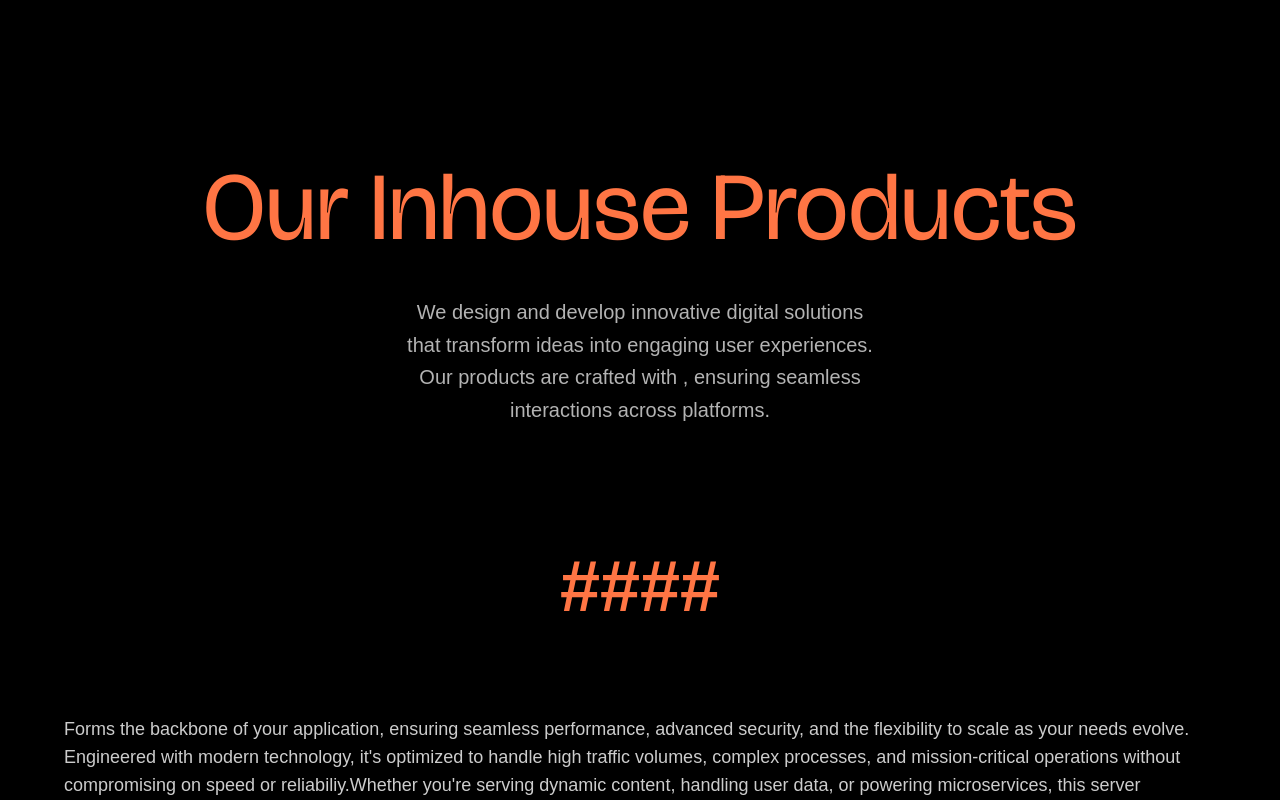
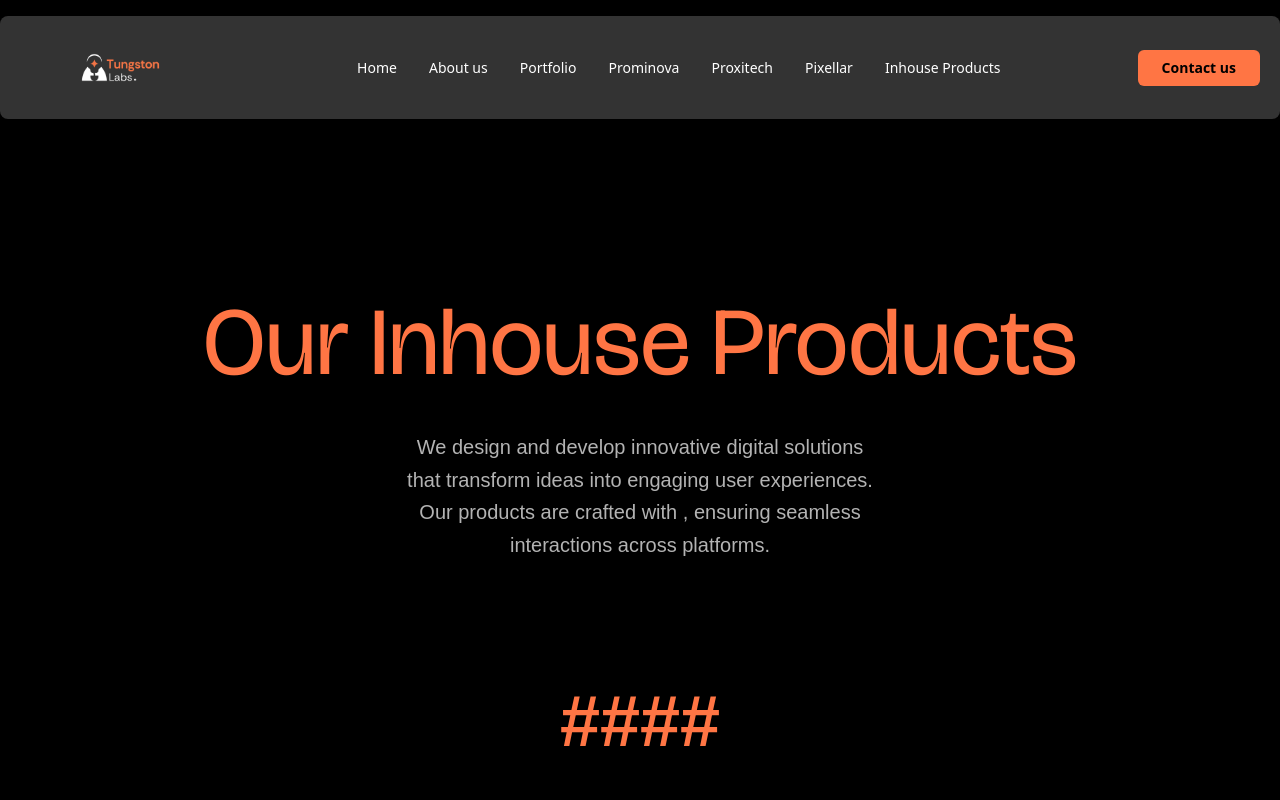
Before and after one commit to Ajay-tungston/TLS, a React (Vite) app: page /inhouse-products in a window 1280 px wide. Shown: the top 800 px of the page. Built offline with nearby package versions, Linux system fonts and the light colour scheme; a web font is replaced by a local one.

Commit message:
merged all codes

```diff
--- a/src/components/Navbar.jsx
+++ b/src/components/Navbar.jsx
@@ -70,7 +70,7 @@
   { name: 'Prominova', path: '/prominova' },
   { name: 'Proxitech', path: '/proxitech' },
   { name: 'Pixellar', path: '/pixellar' },
-  { name: 'Inhouse Products', path: '/products' },
+  { name: 'Inhouse Products', path: '/inhouse-products' },
 ];
 
 const Navbar = () => {
@@ -106,7 +106,7 @@
 
           {/* Contact Button */}
           <Link
-            to="/contactus"
+            to="/contact"
             className="bg-[#FF7544] hover:bg-[#e86638] text-black font-extrabold px-6 py-2 rounded-md text-sm"
           >
             Contact us
--- a/src/pages/AboutUs.jsx
+++ b/src/pages/AboutUs.jsx
@@ -1,4 +1,6 @@
 import React from "react";
+import Navbar from "../components/Navbar";
+import Footer from "../components/Footer";
 
 const AboutSection = () => {
     const teamItems = [
@@ -31,6 +33,7 @@
 
     return (
         <div className="relative w-full overflow-hidden bg-black">
+            <Navbar/>
             {/* Header Section */}
             <div className="relative z-10 flex flex-col items-center justify-center min-h-[40vh] md:min-h-[50vh] px-4 py-8 md:py-24 mt-10 md:mt-20">
                 <img
@@ -221,6 +224,7 @@
                     </div>
                 </div>
             </div>
+            <Footer/>
         </div>
     );
 };
--- a/src/pages/Home.jsx
+++ b/src/pages/Home.jsx
@@ -1,6 +1,8 @@
 import React, { useState } from "react";
 import AboutCards from "../components/Home/AboutCards";
 import Realms from "../components/Home/Realms";
+import Navbar from "../components/Navbar";
+import Footer from "../components/Footer";
 
 const Home = () => {
   const [formData, setFormData] = useState({
@@ -25,6 +27,7 @@
   };
   return (
     <div className="bg-black w-screen">
+      <Navbar/>
       <section className="bg-black text-white px-6 py-12 md:px-32 md:py-24">
         <div className="grid md:grid-cols-2 gap-12 items-center">
           {/* Left section */}
@@ -539,6 +542,7 @@
           </div>
         </div>
       </section>
+      <Footer/>
     </div>
   );
 };
--- a/src/pages/InHouse.jsx
+++ b/src/pages/InHouse.jsx
@@ -4,6 +4,7 @@
 import checkIcon from "../assets/check_small.png";
 import inHouse from '../assets/inhouse.png';
 import Navbar from '../components/Navbar'
+import Footer from "../components/Footer";
 
 const FeatureItem = ({boldPart, restPart }) => {
   return (
@@ -130,8 +131,8 @@
 
 const InHouseProducts = () => {
   return (
-
-
+    <>
+    <Navbar/>
     <section className="bg-black w-screen min-h-screen flex flex-col items-center justify-start pt-20 md:pt-32 lg:pt-40 px-4 md:px-8 lg:px-16">
 
 
@@ -365,7 +366,8 @@
   </div>
 
     </section>
-
+    <Footer/>
+   </>
   )
 
 };
```
